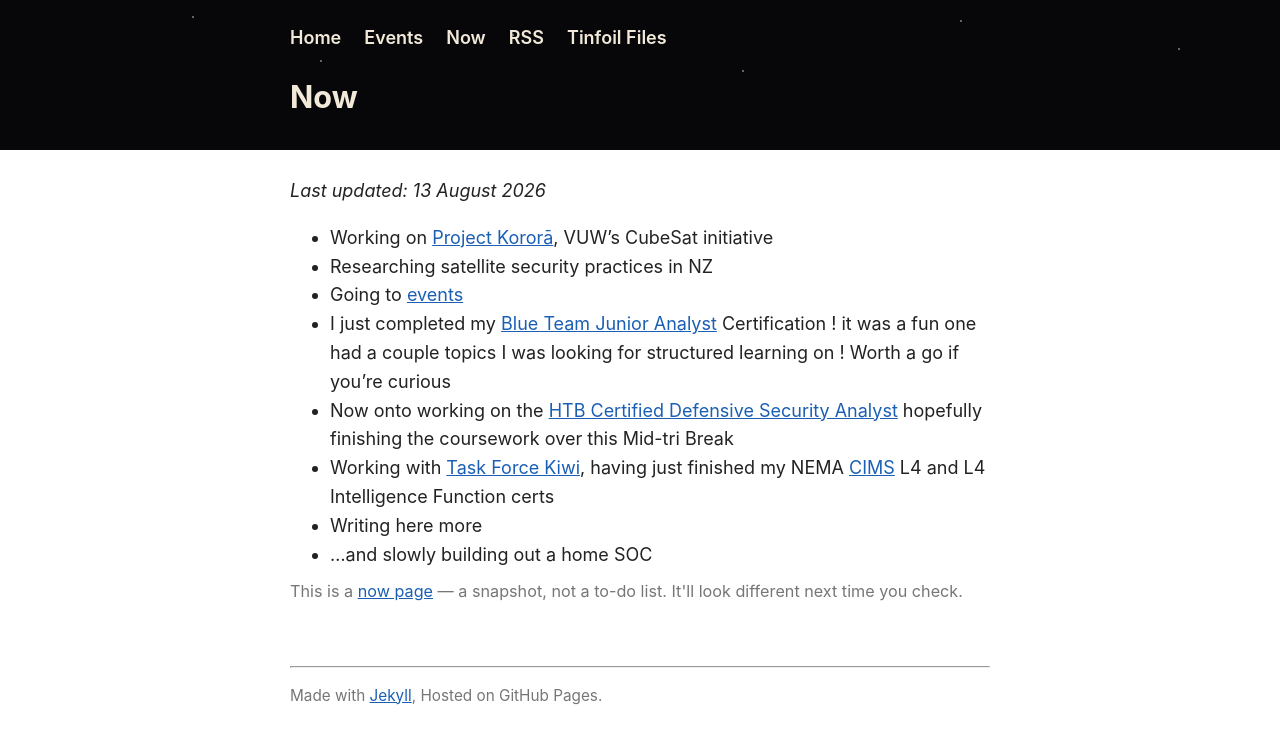
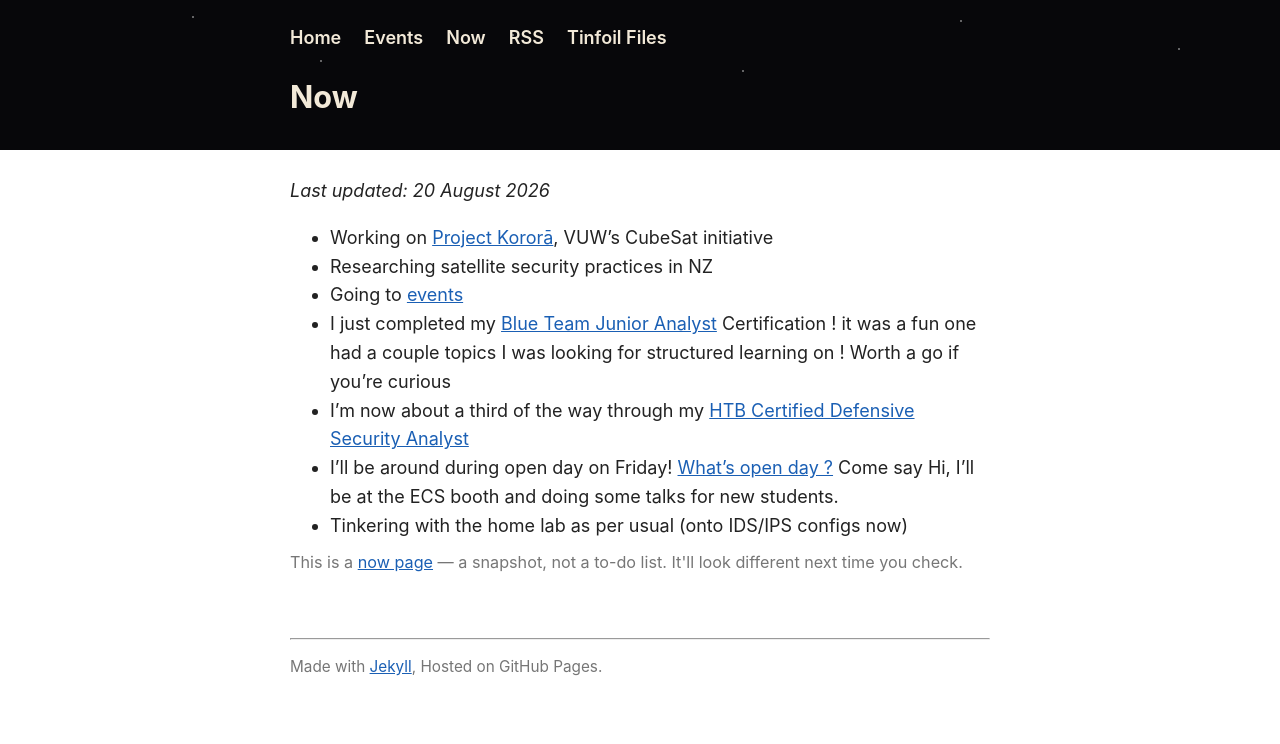
Before and after one commit to benvandw/benvandw.github.io, a Jekyll site: the page built from now.md, in a window 1280 px wide. Shown: the top 744 px of the page. Built offline with Jekyll 4.4.1, drawn with Linux system fonts in a browser that asks for light colours.

Commit message:
Revise now.md with recent updates and activities
Updated last updated date and added new activities.

```diff
--- a/now.md
+++ b/now.md
@@ -3,15 +3,13 @@ layout: default
 title: Now
 ---
 
-*Last updated: 13 August 2026*
+*Last updated: 20 August 2026*
 
 - Working on [Project Kororā](https://projectkorora.space/), VUW's CubeSat initiative
 - Researching satellite security practices in NZ
 - Going to [events](https://vandw.xyz/events)
 - I just completed my  [Blue Team Junior Analyst](https://www.centri.org/courses/blue-team-junior-analyst-pathway-bundle)  Certification ! it was a fun one had a couple topics I was looking for structured learning on !  Worth a go if you're curious
-- Now onto working on the [HTB Certified Defensive Security Analyst](https://academy.hackthebox.com/preview/certifications/htb-certified-defensive-security-analyst) hopefully finishing the coursework over this Mid-tri Break
-- Working with [Task Force Kiwi](https://www.taskforcekiwi.org/), having just finished my NEMA [CIMS](https://www.civildefence.govt.nz/strategy-capability/cims) L4 and L4 Intelligence Function certs
-- Writing here more
-- ...and slowly building out a home SOC
-
+- I'm now about a third of the way through my [HTB Certified Defensive Security Analyst](https://academy.hackthebox.com/preview/certifications/htb-certified-defensive-security-analyst)
+- I'll be around during open day on Friday! [What's open day ?](https://www.wgtn.ac.nz/study/events-visits/open-day) Come say Hi, I'll be at the ECS booth and doing some talks for new students.
+- Tinkering with the home lab as per usual (onto IDS/IPS configs now)
 <p class="post-meta">This is a <a href="https://nownownow.com/about">now page</a> — a snapshot, not a to-do list. It'll look different next time you check.</p>
```
